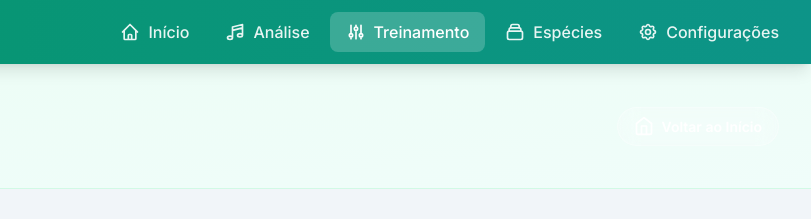
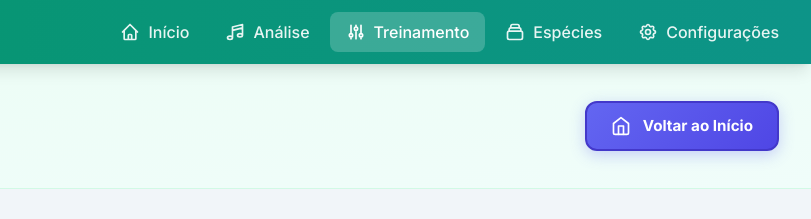
Before and after one commit to SemaRibas/BioAcustic, a plain HTML site: page frontend/train.html in a window 1280 px wide. Shown: the top 219 px of the page, 469-1280 px from the left. Drawn offline with nearby package versions, Linux system fonts and the light colour scheme.

Commit message:
modified:   frontend/train.html

```diff
--- a/frontend/train.html
+++ b/frontend/train.html
@@ -128,20 +128,21 @@
         .btn-glass {
             display: inline-flex;
             align-items: center;
-            gap: 0.5rem;
-            padding: 0.5rem 1rem;
-            background: rgba(255, 255, 255, 0.2);
-            backdrop-filter: blur(10px);
+            gap: 0.75rem;
+            padding: 0.75rem 1.5rem;
+            background: linear-gradient(135deg, #6366f1 0%, #4f46e5 100%);
             color: white;
-            border: 1px solid rgba(255, 255, 255, 0.3);
-            border-radius: 9999px;
-            font-size: 0.875rem;
-            font-weight: 600;
+            border: 2px solid #4338ca;
+            border-radius: 12px;
+            font-size: 0.95rem;
+            font-weight: 700;
             transition: all 0.3s ease;
+            box-shadow: 0 4px 15px rgba(99, 102, 241, 0.3);
         }
         .btn-glass:hover {
-            background: rgba(255, 255, 255, 0.3);
-            box-shadow: 0 4px 15px rgba(0, 0, 0, 0.1);
+            background: linear-gradient(135deg, #4f46e5 0%, #4338ca 100%);
+            transform: translateY(-2px);
+            box-shadow: 0 8px 25px rgba(99, 102, 241, 0.4);
         }
         .btn-sidebar {
             width: 100%;
```
